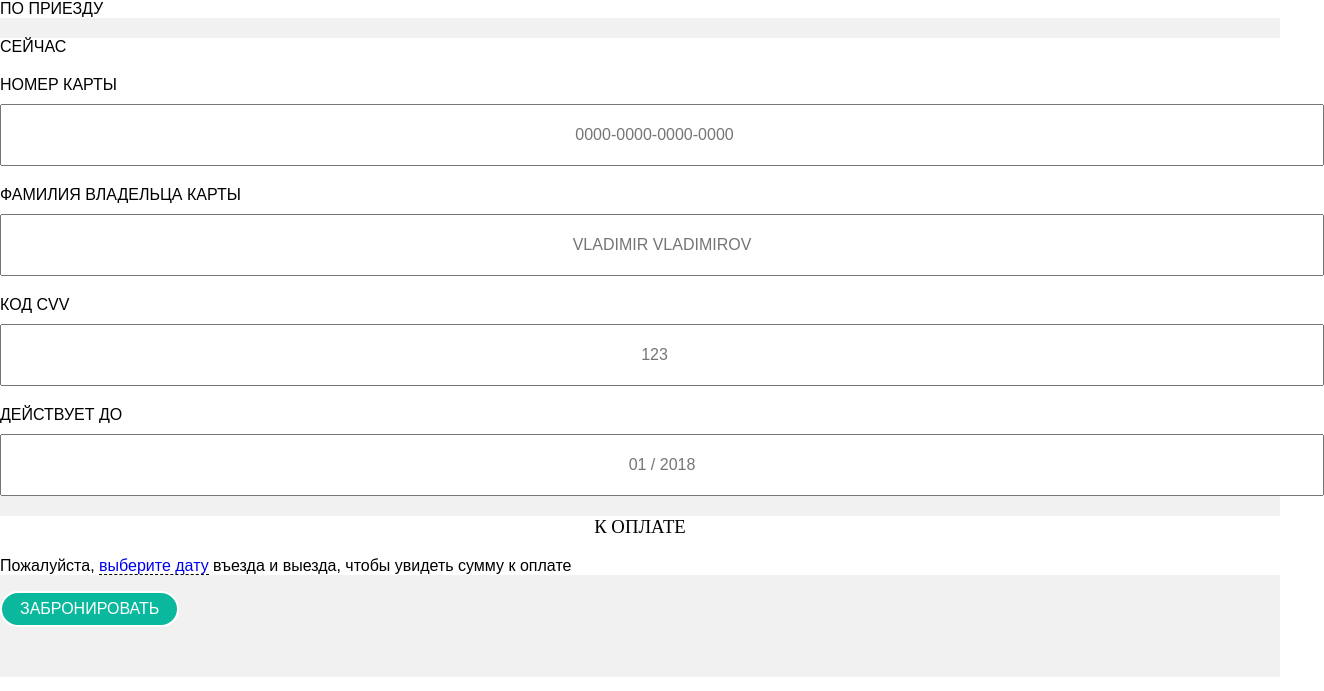
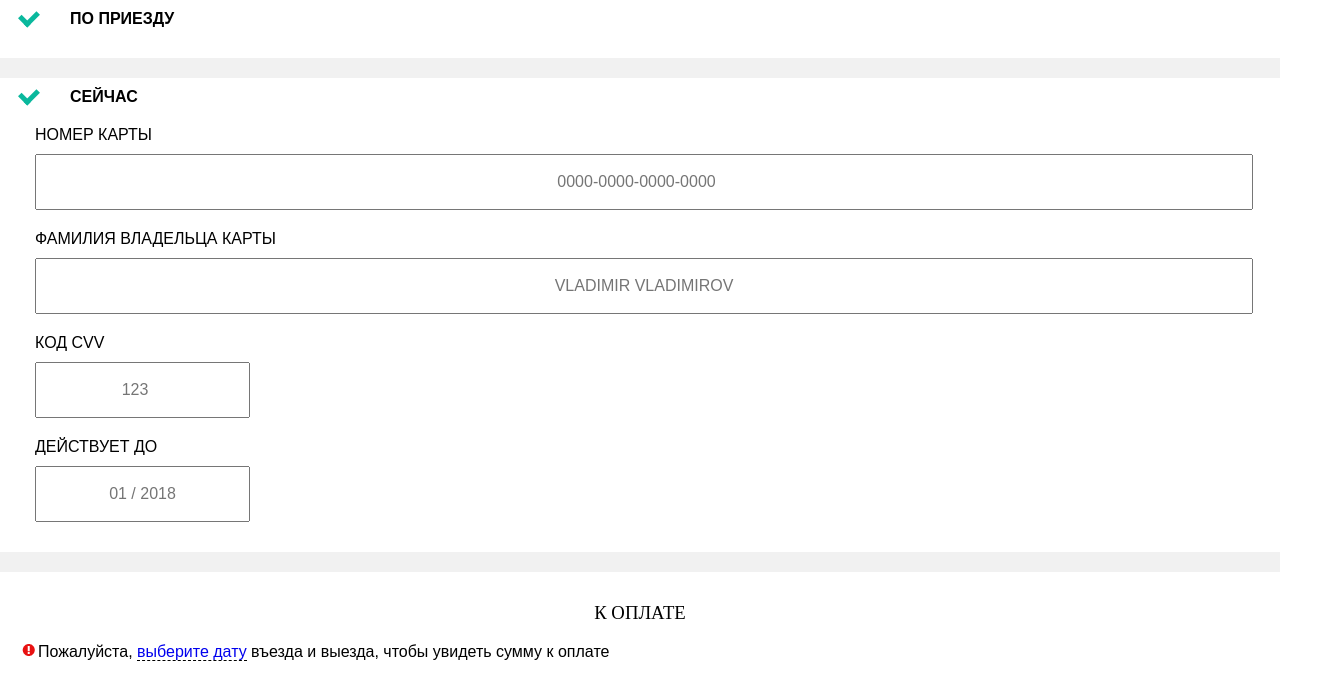
Before and after one commit to irnbru-dev/Green-Valley-WORKING, a website: page form.html in a window 1280 px wide. Shown: the part 2175-2866 px from the top of the page, 1324 px wide, since content can reach past the window. Drawn offline with nearby package versions, Linux system fonts and the light colour scheme; files that its build step writes are made by us from their sources.

Commit message:
Form mobile style fix

```diff
--- a/form.html
+++ b/form.html
@@ -119,9 +119,9 @@
     <p class="booking-step__step-counter">ШАГ 5</p>
     <h2 class="booking-step__title">Способ оплаты</h2>
 
-
+    <div class="booking-form__payment-way-inner">
     <div class="booking-form__payment-way-item">
-      <label>
+      <label class="booking-form__payment-title">
         <input type="radio" name="payment-way" value="pay-on-place"> По приезду
       </label>
       <p>Вы можете внести оплату по факту заселения</p>
@@ -129,12 +129,12 @@
 
 
     <div class="booking-form__payment-way-item">
-      <label>
+      <label class="booking-form__payment-title">
         <input type="radio" name="payment-way" value="pay-now"> Сейчас
       </label>
       <p>Прямо сейчас вы можете внести оплату с помощью банковской карты</p>
 
-
+      <div class="booking-form__payment-personal-info-inner">
         <label for="cart-number">номер карты
           <input id="cart-number" type="number" placeholder="0000-0000-0000-0000">
         </label>
@@ -148,20 +148,23 @@
           <input id="cart-valid" name="calendar" placeholder="01 / 2018">
         </label>
       </div>
+    </div>
+    </div>
 
 
     <div class="booking-form__payment-total">
       <div class="booking-form__payment-total-inner">
         <h3 class="booking-form__payment-total-title">К оплате</h3>
-        <p class="booking-form__payment-total-txt booking-form__payment-total-txt-error">Пожалуйста, <a href="#data-step">выберите дату</a> въезда и выезда, чтобы увидеть сумму к оплате</p>
+        <p class="booking-form__payment-total-txt booking-form__payment-total-txt-error"><span>Пожалуйста, <a href="#data-step">выберите дату</a></span> въезда и выезда, чтобы увидеть сумму к оплате</p>
       </div>
       <p class="booking-form__payment-total-txt-success">14 000 руб.</p>
     </div>
 
     </div>   <!-- <-это див от иннера -->
 
-
-   <a href="" class="btn btn--bg-green">Забронировать</a>
+    <div class="booking-form__btn-inner">
+      <a href="" class="btn btn--bg-green-squad">Забронировать</a>
+    </div>
   </div>
 </section>
 </form>
--- a/gulpfile.js
+++ b/gulpfile.js
@@ -53,12 +53,12 @@ gulp.task('serve', gulp.series('build', function() {
   browserSync.init({                                        // запускаем локальный сервер (показ, автообновление, синхронизацию)
     server: './',                                           // папка, которая будет «корнем» сервера (путь из константы)
     port: 3000,                                             // порт, на котором будет работать сервер
-    startPath: 'index.html',                                // файл, который буде открываться в браузере при старте сервера
+    // startPath: 'index.html',                                // файл, который буде открываться в браузере при старте сервера
     // open:false - прописать для запрета открытия браузера
 
     // startPath: 'roomslist.html',
     // startPath: 'singleroom.html',
-    // startPath: 'form.html',
+    startPath: 'form.html',
   });
 
   gulp.watch(                                               // следим за HTML
--- a/js/script.js
+++ b/js/script.js
@@ -58,10 +58,12 @@ for (var i=0; i<tabs.length; i++) {
   });
 
   // Cards carousel
+
   $('#cards-owl').owlCarousel({
     responsive: {
       768: {
         items: 2,
+        center:true,
         nav: false
       }
     }
--- a/less/blocks/booking-form.less
+++ b/less/blocks/booking-form.less
@@ -95,7 +95,7 @@
       margin: 0 auto;
       margin-bottom: 15px;
       opacity: .4;
-      transition: .2s opacity;
+      // transition: .2s opacity;
       width: 80px;
       height: 70px;
     }
@@ -103,12 +103,11 @@
     &__place-hotel--icon {
       // content: "";
       display: block;
-      background-image: url(../../img/place-cottage.png);
+      background-image: url(../../img/place-hotel-icon.png);
       background-repeat: no-repeat;
       margin: 0 auto;
       margin-bottom: 15px;
-      opacity: .4;
-      transition: .2s opacity;
+      opacity: 1;
       width: 80px;
       height: 70px;
     }
@@ -193,15 +192,44 @@
 //  STEP 5 PAYMENT
   .booking-form {
 
+    &__paymenr-way-inner {
+      margin: 0 25px;
+    }
+
     &__payment-way-item {
       background-color: #fff;
       margin-bottom: 20px;
+      padding: 10px;
       text-transform: uppercase;
+    }
+
+    &__payment-title {
+      font-weight: bold;
+      position: relative;
+      padding-left: 60px;
+      &:before {
+        position: absolute;
+        display: inline-block;
+        content: "";
+
+        width: 13px;
+        height: 8px;
+        left: 10px;
+        transform: rotate(-45deg);
+
+        border-left: 5px solid @green;
+        border-bottom: 5px solid @green;
+        }
+      }
+
+    &__payment-personal-info-inner {
+      margin: 0 25px;
     }
 
     &__payment-way-item input[type=radio] {
       display: none;
     }
+
 
     &__payment-way-item label {
       cursor: pointer;
@@ -210,12 +238,21 @@
     }
 
     &__payment-way-item label input {
+      // width: 100%;
       display: block;
-      width: 100%;
       text-align: center;
       text-transform: uppercase;
       margin-top: 10px;
-      padding: 20px;
+      line-height: 50px;
+    }
+
+    &__payment-way-item label[for=cart-number] input {
+      width: 100%;
+    }
+
+
+    &__payment-way-item label[for=name-cartholder] input {
+      width: 100%;
     }
 
     &__payment-way-item p {
@@ -233,10 +270,14 @@
     &__payment-total-title {
       text-align: center;
       text-transform: uppercase;
+      padding-top: 30px;
     }
 
     &__payment-total-txt {
       text-align: left;
+      padding-bottom: 30px;
+      margin: 0 25px;
+      margin-bottom: 20px;
     }
 
     &__payment-total-txt a {
@@ -246,6 +287,27 @@
 
     &__payment-total-txt-success {
       display: none;
+    }
+
+    &__payment-total-txt span{
+      position: relative;
+      padding-left: 13px;
+      &:before {
+        position: absolute;
+        background-image: url(../../img/total-error-icon.png);
+        background-repeat: none;
+        content:"";
+        display: inline-block;
+
+        width: 13px;
+        height: 12px;
+        left: -3px;
+        top: 1px;
+      }
+    }
+
+    &__btn-inner {
+      margin: 0 20px;
     }
   }
 
--- a/less/blocks/btn.less
+++ b/less/blocks/btn.less
@@ -21,6 +21,14 @@
     color: #fff;
     text-transform: uppercase;
     border-radius: 35px;
+  }
+
+  &--bg-green-squad {
+    background-color: @green;
+    color: #fff;
+    text-transform: uppercase;
+    width: 100%;
+    padding: 20px 0;
   }
 
   &--dashed {
@@ -55,60 +63,3 @@
     background-repeat: no-repeat;
   }
 }
-
-// .btn {
-//   text-align: center;
-//   white-space: nowrap;
-//   touch-action: manipulation;
-//   cursor: pointer;
-//   font-size: 14px;
-//   font-weight: normal;
-//   letter-spacing: 1px;
-//   line-height: 18px;
-//   color: #fff;
-//   text-decoration: none;
-//   text-transform: uppercase;
-
-//   &--bd-radius {
-//     border-radius: 30px;
-//   }
-
-//   &--bg-green {
-//     width: 148px;
-//     background-color: @green;
-//     padding: 12px 30px;
-//     border: 2px solid #fff;
-//   }
-
-//   &--bg-green:hover {
-//     background-color: #fff;
-//     color: #0ab89d;
-//     transition-duration: 0.25s;
-//   }
-
-//   &--bg-orange {
-//     width: 148px;
-//     padding: 13px 30px;
-//     background-color: @orange;
-//   }
-
-//   &--bg-orange:hover {
-//     background-color: @orange;
-//     transition-duration: 0.25s;
-//   }
-
-//   &--icon-calendar {
-//     padding-left: 50px;
-//   }
-
-//   &--bg-greener {
-//     width: 100%;
-//     background-color: @green;
-//     padding: 20px 0px;
-//     border: none;
-//   }
-
-//   &--bg-greener:hover {
-//     background-color: @green;
-//   }
-// }
--- a/less/blocks/feedback.less
+++ b/less/blocks/feedback.less
@@ -67,11 +67,11 @@
     height: 23px;
 
     &--vk {
-      background-image: url(../../img/footer-vk.png);
+      background-image: url(../../img/feedback-icon-vk.png);
     }
 
     &--fb {
-      background-image: url(../../img/footer-fb.png);
+      background-image: url(../../img/feedback-icon-fb.png);
     }
   }
 
--- a/less/blocks/sales-offers.less
+++ b/less/blocks/sales-offers.less
@@ -49,6 +49,24 @@
     line-height: 20px;
     color: @gray-diff;
   }
+
+  .owl-dots {
+    text-align: center;
+    margin-top: 20px;
+  }
+  .owl-dot {
+    display: inline-block;
+    border: 2px solid @orange;
+    border-radius: 50%;
+    margin-right: 20px;
+    width: 10px;
+    height: 10px;
+    &:last-child {
+      margin-right: 0;
+    }
+    &.active, &:hover {
+      background-color: @orange;
+    }
 }
 
 @media (min-width: 1200px) {
@@ -56,5 +74,5 @@
     &__item {
       margin: 0 80px;
     }
-  }
+  }}
 }
```
Also changed, not shown: img/cottage-icon.png (added), img/feedback-icon-fb.png (added), img/feedback-icon-vk.png (added), img/place-hotel-icon.png (added), img/step-3-bath.png (added), img/step-3-bed.png (added), img/step-3-door.png (added), img/step-3-squad.png (added), img/step-3-wifi.png (added), img/total-error-icon.png (added), img/total-question-icon.png (added). Lines whose indentation alone changed are shown as unchanged.
